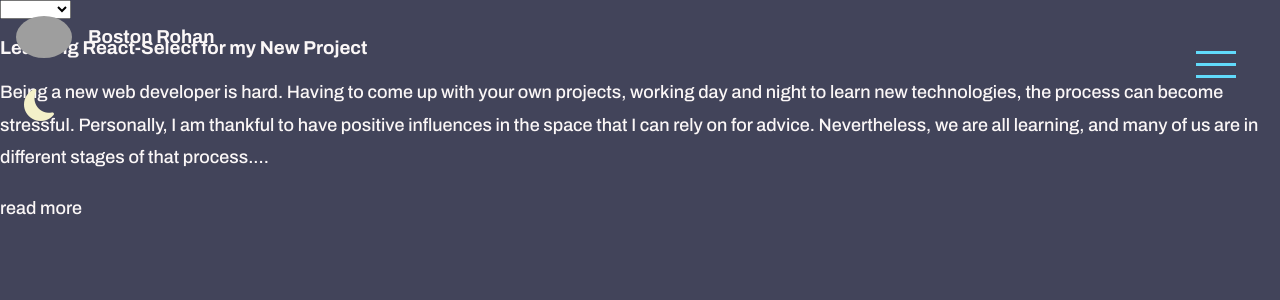
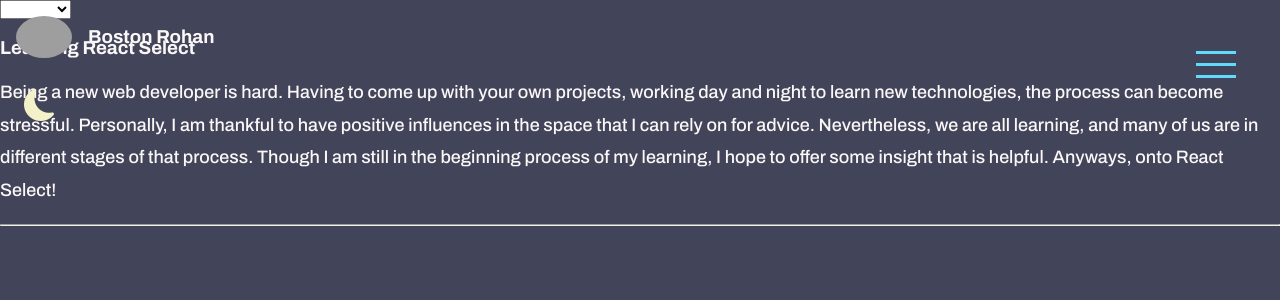
Before and after one commit to BostonRohan/portfolio, a React (Create React App) app: page /blog in a window 1280 px wide. Shown: the top 300 px of the page. Built offline with nearby package versions, Linux system fonts and the light colour scheme; grey boxes are pictures that could not be loaded.

Commit message:
added basic structure

```diff
--- a/src/Components/Pages/Blog/Blog.js
+++ b/src/Components/Pages/Blog/Blog.js
@@ -1,48 +1,55 @@
-import React from "react";
+import React, { useState } from "react";
+import { Link } from "react-router-dom";
 import { openInNewTab } from "../../../Utils/openTab";
+import { blogs } from "./Blogs/blogInfo";
 import { motion } from "framer-motion";
 import "./styles.css";
 
 function Blogs() {
+  const [filtered, setFiltered] = useState(blogs);
   const options = ["Life", "Work", "Projects", "Hobbies", "School"];
   return (
     <motion.div
       initial={{ opacity: 0, x: -200 }}
       animate={{ opacity: 1, x: 0 }}
       transition={{ type: "linear" }}
+      className="Blogs"
     >
       <section className="select">
-        <select name="blogs" id="blogs">
-          <option value="none" selected disabled hidden />
+        <select defaultValue="default" name="blogs" id="blogs">
+          <option value="default" disabled hidden />
           {options.map((option, i) => {
             return (
-              <option key={i} value={option}>
+              <option
+                key={i}
+                value={option}
+                onClick={() =>
+                  setFiltered(blogs.filter((blog) => blog.type === option))
+                }
+              >
                 {option}
               </option>
             );
           })}
         </select>
       </section>
-      <section>
-        <h3>Learning React-Select for my New Project</h3>
-        <p>
-          Being a new web developer is hard. Having to come up with your own
-          projects, working day and night to learn new technologies, the process
-          can become stressful. Personally, I am thankful to have positive
-          influences in the space that I can rely on for advice. Nevertheless,
-          we are all learning, and many of us are in different stages of that
-          process....
-        </p>
-        <p
-          className="read-more"
-          onClick={() =>
-            openInNewTab(
-              "https://medium.com/@bostonrohan/learning-react-select-for-my-new-project-d676780e2147"
-            )
-          }
-        >
-          read more
-        </p>
+      <section className="content">
+        {filtered.map((blog, i) => {
+          return (
+            <Link
+              key={i}
+              to={`/blogs/${blog.type.toLowerCase()}/${blog.title
+                .replace(/\s+/g, "-")
+                .toLowerCase()}`}
+            >
+              <section>
+                <h3>{blog.title}</h3>
+                <p>{blog.body}</p>
+                <hr />
+              </section>
+            </Link>
+          );
+        })}
       </section>
     </motion.div>
   );
```
